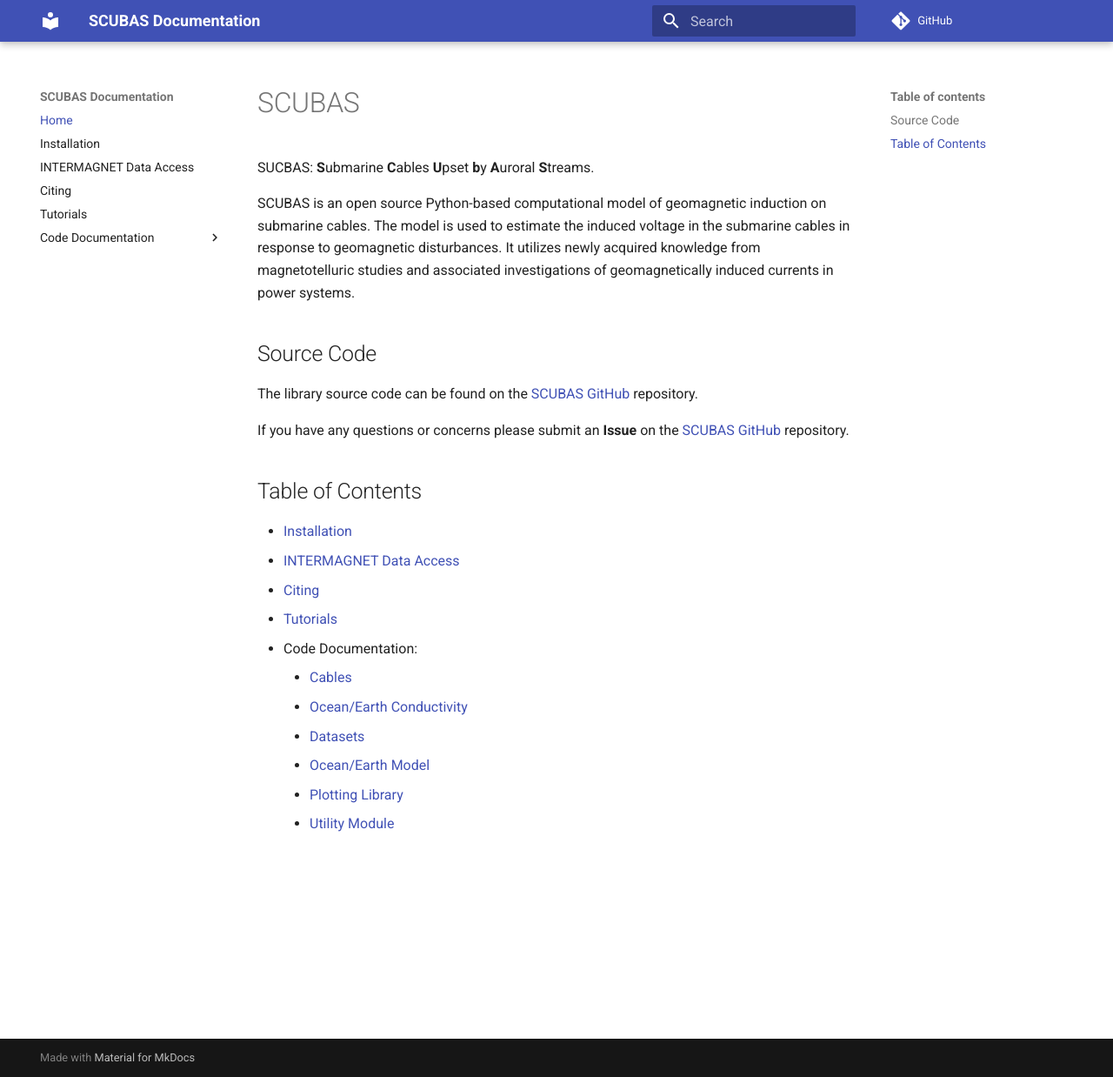
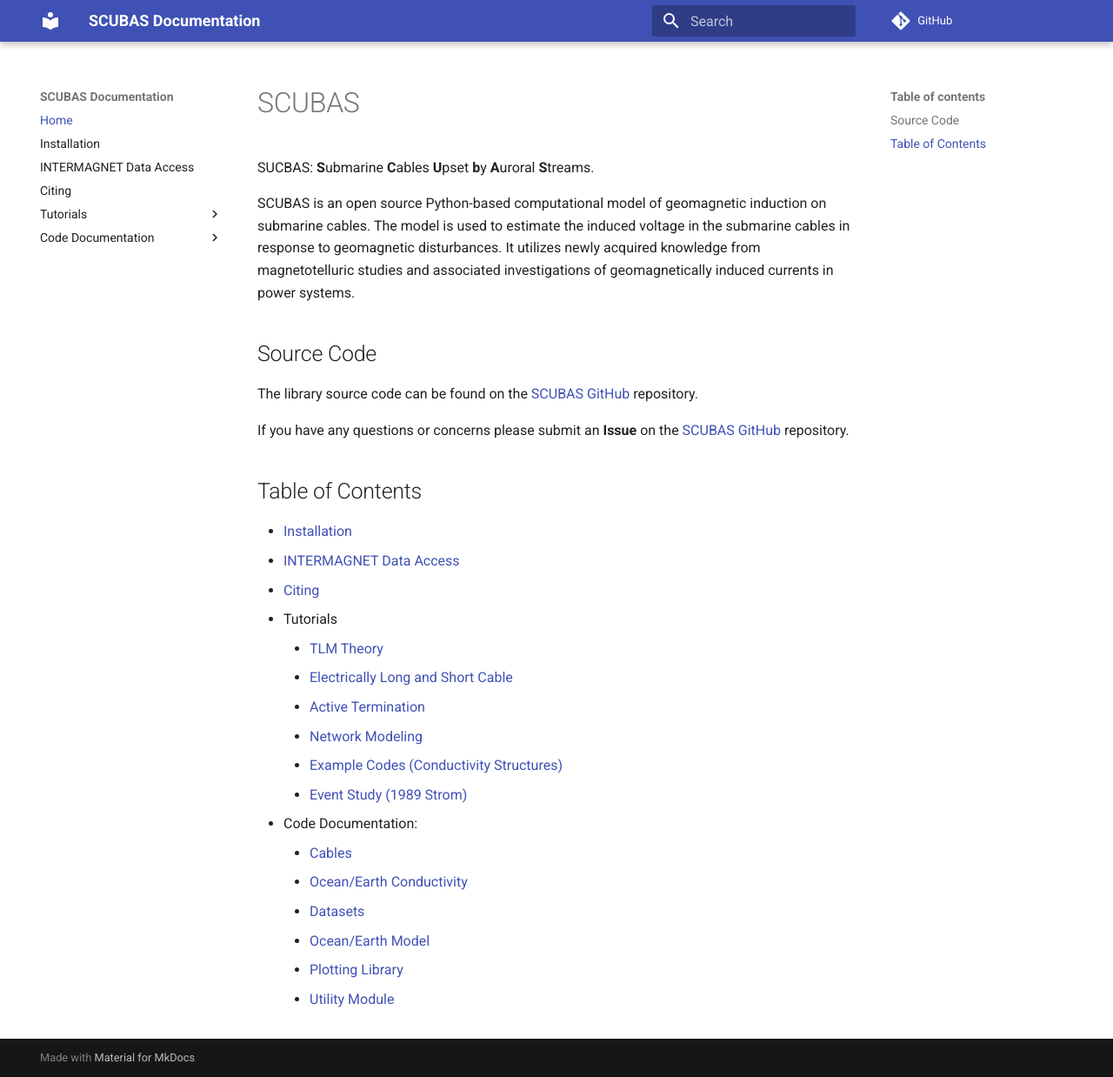
Before and after one commit to shibaji7/SCUBAS, an MkDocs documentation site: the page built from docs/index.md, in a window 1280 px wide and 1238 px high. Shown: the whole window at 87% size. Built offline with MkDocs 1.6.1 and Material for MkDocs 9.7.7, drawn with Linux system fonts in a browser that asks for light colours; comment, search, counter and statistics services are not loaded.

```diff
--- a/docs/index.md
+++ b/docs/index.md
@@ -25,7 +25,13 @@ If you have any questions or concerns please submit an **Issue** on the [SCUBAS
   - [Installation](user/install.md)
   - [INTERMAGNET Data Access](user/intermagnet.md)
   - [Citing](user/citing.md)
-  - [Tutorials](dev/scubas.md)
+  - Tutorials
+    - [TLM Theory](tutorial/theory.md)
+    - [Electrically Long and Short Cable](tutorial/elsc.md)
+    - [Active Termination](tutorial/active.md)
+    - [Network Modeling](tutorial/netmodel.md)
+    - [Example Codes (Conductivity Structures)](tutorial/conduct.md)
+    - [Event Study (1989 Strom)](tutorial/1989.md)
   - Code Documentation:
     - [Cables](dev/cables.md)
     - [Ocean/Earth Conductivity](dev/conductivity.md)
--- a/mkdocs.yml
+++ b/mkdocs.yml
@@ -24,7 +24,13 @@ nav:
     - Installation: user/install.md
     - INTERMAGNET Data Access: user/intermagnet.md
     - Citing: user/citing.md
-    - Tutorials: dev/scubas.md
+    - Tutorials:
+            - TLM Theory: tutorial/theory.md
+            - Electrically Long and Short Cable: tutorial/elsc.md
+            - Active Termination: tutorial/active.md
+            - Network Modeling: tutorial/netmodel.md
+            - Example Codes (Conductivity Structures): tutorial/conduct.md
+            - Event Study (1989 Strom): tutorial/1989.md
     - Code Documentation:
             - Cables: dev/cables.md
             - Ocean/Earth Conductivity: dev/conductivity.md
--- a/scubas/__init__.py
+++ b/scubas/__init__.py
@@ -1,3 +1 @@
 #!/usr/bin/env python
-
-from utils import *
```
Also changed, not shown: docs/tutorial/1989.md (added, +11 -0 lines), docs/tutorial/active.md (added, +11 -0 lines), docs/tutorial/conduct.md (added, +11 -0 lines), docs/tutorial/elsc.md (added, +11 -0 lines), docs/tutorial/netmodel.md (added, +11 -0 lines), docs/tutorial/theory.md (added, +11 -0 lines), docs/user/docker.md (added, +11 -0 lines), scripts/figures/Circuit-Cable-CS.png (added), scripts/figures/Ocean-Earth-Layer.png (added), scripts/figures/Short-Cable-CS.png (added), scripts/figures/Thinsheet-Model.png (added), 5 other files.
